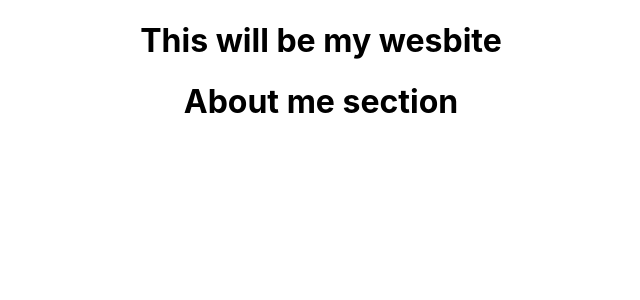
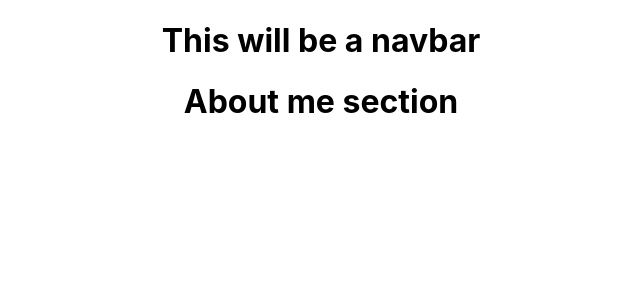
Before and after one commit to deboragaleano/portfolio-website-react, a React (Create React App) app: page / in a window 1280 px wide. Shown: the top 300 px of the page, without its empty margins (319-959 px from the left). Built offline with nearby package versions, Linux system fonts and the light colour scheme.

Commit message:
add navbar

```diff
--- a/src/App.js
+++ b/src/App.js
@@ -1,11 +1,12 @@
 import React from 'react';
 import './App.css';
 import About from './components/About';
+import Navbar from './components/Navbar';
 
 function App() {
   return (
     <div className="App">
-      <h1>This will be my wesbite </h1>
+      <Navbar />
       <About />
     </div>
   );
--- a/src/components/About.js
+++ b/src/components/About.js
@@ -1,9 +1,12 @@
-import React from 'react'
+import React from 'react';
+import {Container} from '@material-ui/core';
 
 function About() {
     return (
         <div>
-            <h1>About me section</h1>
+            <Container>
+                <h1>About me section</h1>
+            </Container>
         </div>
     )
 }
--- /dev/null
+++ b/src/components/Navbar.js
@@ -0,0 +1,11 @@
+import React from 'react'
+
+function Navbar() {
+    return (
+        <div>
+            <h1>This will be a navbar</h1>
+        </div>
+    )
+}
+
+export default Navbar
```
